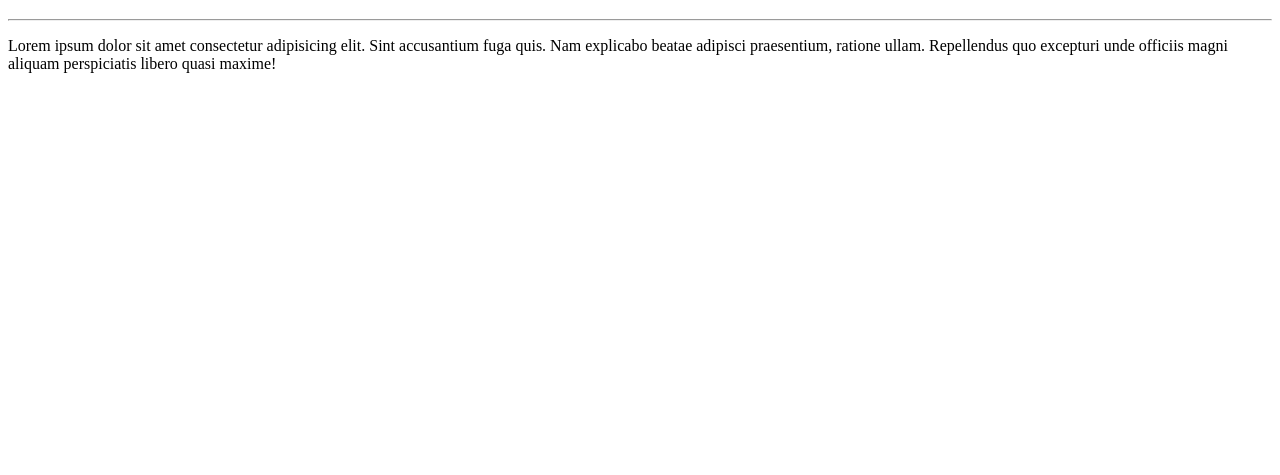
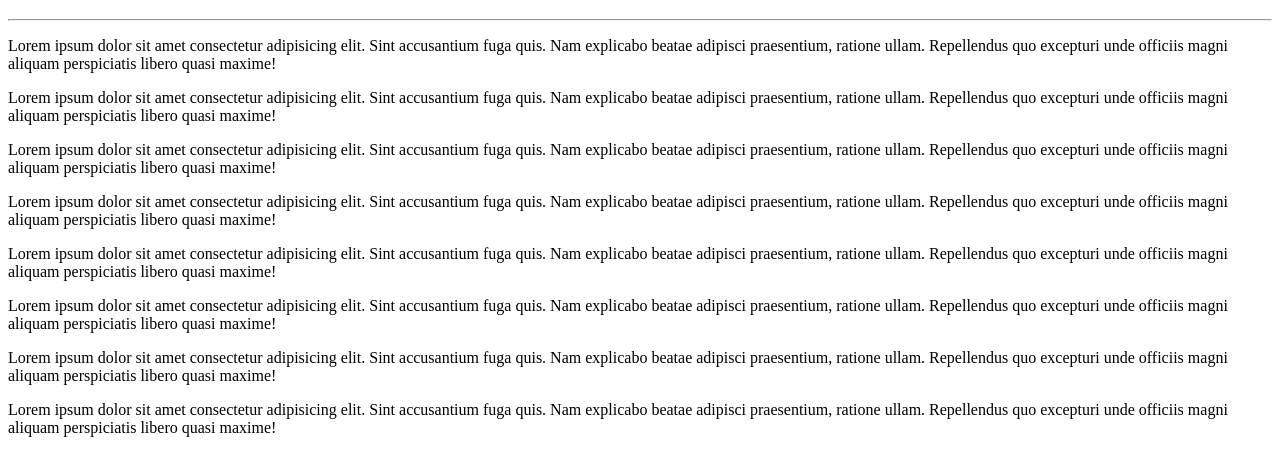
Before and after one commit to maltar-ux/git_test, a plain HTML site: page index.html in a window 1280 px wide. Shown: the part 61-536 px from the top of the page. Drawn offline with Linux system fonts and the light colour scheme.

Commit message:
Testando Alternativo

```diff
--- a/index.html
+++ b/index.html
@@ -10,5 +10,13 @@
   <h1>Olá mundo</h1>
   <hr>
   <p>Lorem ipsum dolor sit amet consectetur adipisicing elit. Sint accusantium fuga quis. Nam explicabo beatae adipisci praesentium, ratione ullam. Repellendus quo excepturi unde officiis magni aliquam perspiciatis libero quasi maxime!</p>
+  <p>Lorem ipsum dolor sit amet consectetur adipisicing elit. Sint accusantium fuga quis. Nam explicabo beatae adipisci praesentium, ratione ullam. Repellendus quo excepturi unde officiis magni aliquam perspiciatis libero quasi maxime!</p>
+  <p>Lorem ipsum dolor sit amet consectetur adipisicing elit. Sint accusantium fuga quis. Nam explicabo beatae adipisci praesentium, ratione ullam. Repellendus quo excepturi unde officiis magni aliquam perspiciatis libero quasi maxime!</p>
+  <p>Lorem ipsum dolor sit amet consectetur adipisicing elit. Sint accusantium fuga quis. Nam explicabo beatae adipisci praesentium, ratione ullam. Repellendus quo excepturi unde officiis magni aliquam perspiciatis libero quasi maxime!</p>
+  <p>Lorem ipsum dolor sit amet consectetur adipisicing elit. Sint accusantium fuga quis. Nam explicabo beatae adipisci praesentium, ratione ullam. Repellendus quo excepturi unde officiis magni aliquam perspiciatis libero quasi maxime!</p>
+  <p>Lorem ipsum dolor sit amet consectetur adipisicing elit. Sint accusantium fuga quis. Nam explicabo beatae adipisci praesentium, ratione ullam. Repellendus quo excepturi unde officiis magni aliquam perspiciatis libero quasi maxime!</p>
+  <p>Lorem ipsum dolor sit amet consectetur adipisicing elit. Sint accusantium fuga quis. Nam explicabo beatae adipisci praesentium, ratione ullam. Repellendus quo excepturi unde officiis magni aliquam perspiciatis libero quasi maxime!</p>
+  <p>Lorem ipsum dolor sit amet consectetur adipisicing elit. Sint accusantium fuga quis. Nam explicabo beatae adipisci praesentium, ratione ullam. Repellendus quo excepturi unde officiis magni aliquam perspiciatis libero quasi maxime!</p>
+
 </body>
 </html>
```
Also changed, not shown: 1 other file.
